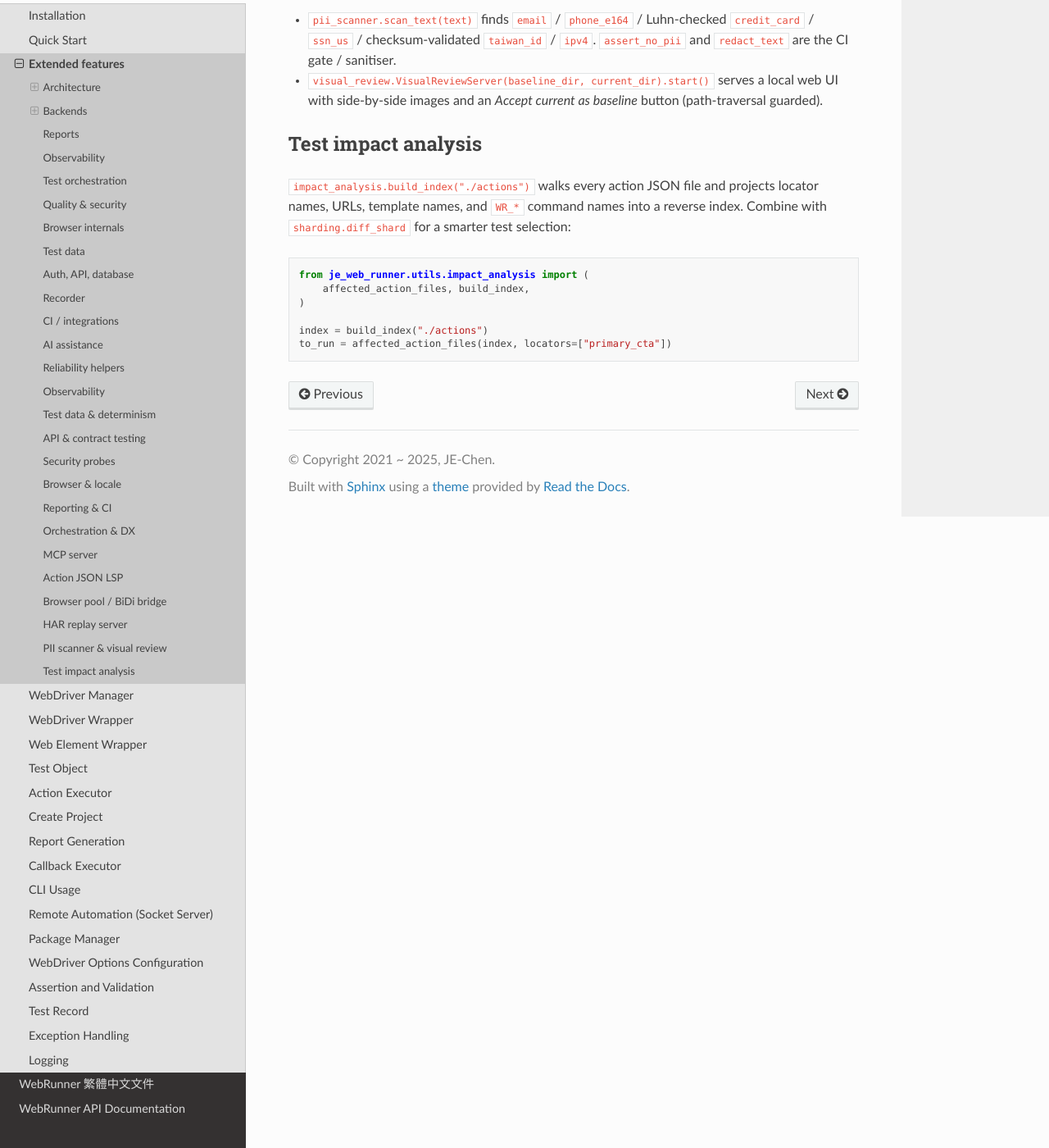
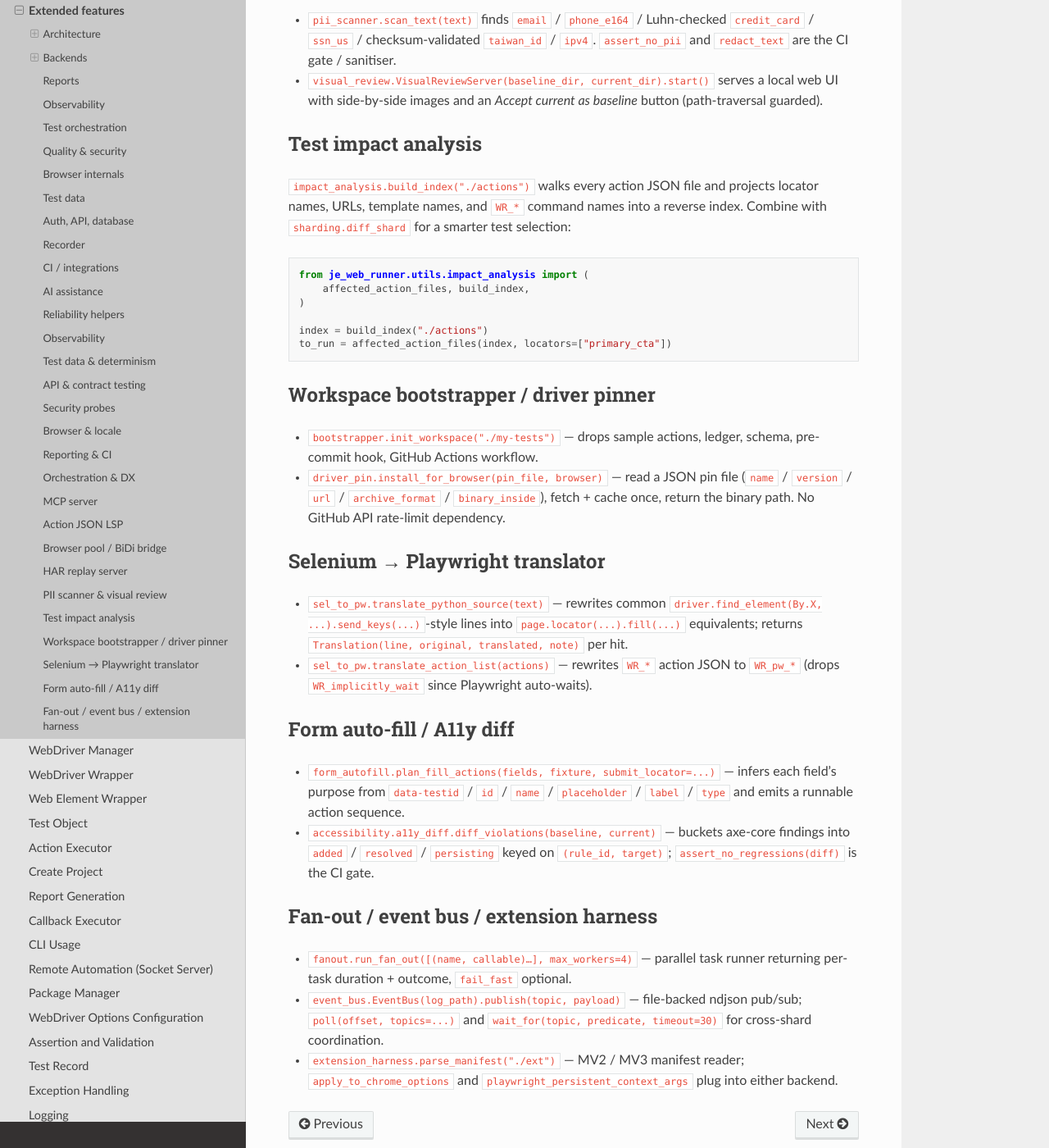
Before and after one commit to Integration-Automation/WebRunner, a Sphinx documentation site: the page built from docs/source/Eng/doc/extended_features/extended_features_doc.rst, in a window 1280 px wide and 1400 px high, scrolled down 8305 px. Shown: the whole window at 82% size. Built offline with Sphinx 7.4.7 and the Read the Docs theme 3.1.0, drawn with Linux system fonts in a browser that asks for light colours.

Commit message:
Document latest wave (driver pinner / sel-to-pw / autofill / bootstrapper / a11y diff / fanout / extension / event bus)

```diff
--- a/docs/source/Eng/doc/extended_features/extended_features_doc.rst
+++ b/docs/source/Eng/doc/extended_features/extended_features_doc.rst
@@ -449,3 +449,49 @@ command names into a reverse index. Combine with
 
    index = build_index("./actions")
    to_run = affected_action_files(index, locators=["primary_cta"])
+
+Workspace bootstrapper / driver pinner
+======================================
+
+* ``bootstrapper.init_workspace("./my-tests")`` — drops sample actions,
+  ledger, schema, pre-commit hook, GitHub Actions workflow.
+* ``driver_pin.install_for_browser(pin_file, browser)`` — read a JSON
+  pin file (``name`` / ``version`` / ``url`` / ``archive_format`` /
+  ``binary_inside``), fetch + cache once, return the binary path. No
+  GitHub API rate-limit dependency.
+
+Selenium → Playwright translator
+================================
+
+* ``sel_to_pw.translate_python_source(text)`` — rewrites common
+  ``driver.find_element(By.X, ...).send_keys(...)``-style lines into
+  ``page.locator(...).fill(...)`` equivalents; returns
+  ``Translation(line, original, translated, note)`` per hit.
+* ``sel_to_pw.translate_action_list(actions)`` — rewrites ``WR_*`` action
+  JSON to ``WR_pw_*`` (drops ``WR_implicitly_wait`` since Playwright
+  auto-waits).
+
+Form auto-fill / A11y diff
+==========================
+
+* ``form_autofill.plan_fill_actions(fields, fixture, submit_locator=...)``
+  — infers each field's purpose from ``data-testid`` / ``id`` / ``name``
+  / ``placeholder`` / ``label`` / ``type`` and emits a runnable action
+  sequence.
+* ``accessibility.a11y_diff.diff_violations(baseline, current)`` —
+  buckets axe-core findings into ``added`` / ``resolved`` /
+  ``persisting`` keyed on ``(rule_id, target)``;
+  ``assert_no_regressions(diff)`` is the CI gate.
+
+Fan-out / event bus / extension harness
+=======================================
+
+* ``fanout.run_fan_out([(name, callable)…], max_workers=4)`` — parallel
+  task runner returning per-task duration + outcome, ``fail_fast``
+  optional.
+* ``event_bus.EventBus(log_path).publish(topic, payload)`` — file-backed
+  ndjson pub/sub; ``poll(offset, topics=...)`` and
+  ``wait_for(topic, predicate, timeout=30)`` for cross-shard coordination.
+* ``extension_harness.parse_manifest("./ext")`` — MV2 / MV3 manifest
+  reader; ``apply_to_chrome_options`` and
+  ``playwright_persistent_context_args`` plug into either backend.
```
Also changed, not shown: README.md (+25 -0 lines), docs/source/Zh/doc/extended_features/extended_features_doc.rst (+34 -0 lines).
